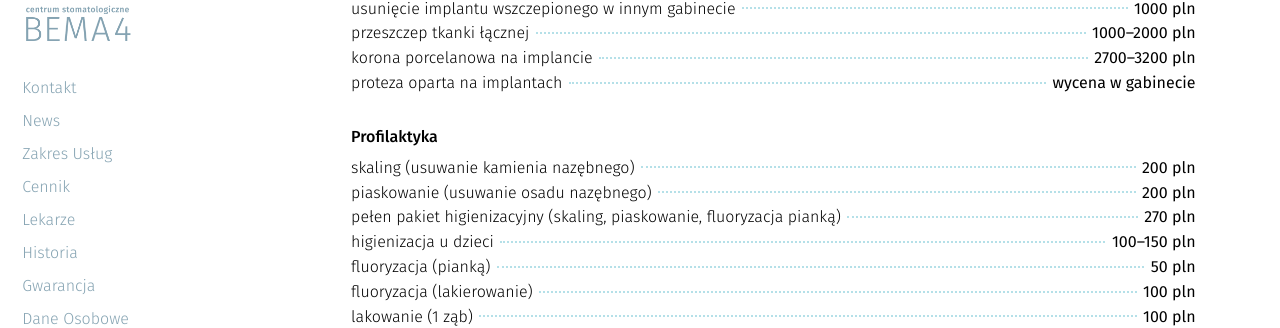
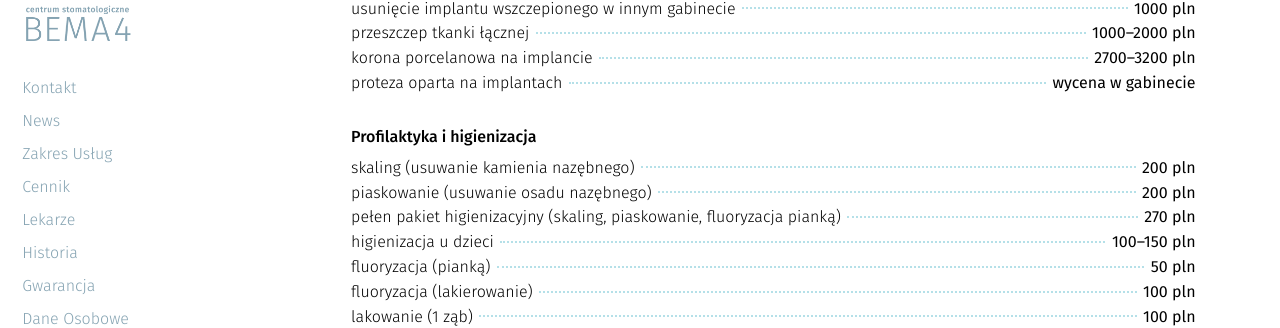
Before and after one commit to CSB4/bema4, a Jekyll site: the page built from index.html, in a window 1280 px wide and 900 px high, scrolled down 4297 px. Shown: the part 133-461 px from the top of the window. Built offline with Jekyll 4.4.1, drawn with Linux system fonts in a browser that asks for light colours; nearby versions of some CDN libraries.

Commit message:
profilaktyka i higienizacja

```diff
--- a/_slides/0000-03-03-cennik.markdown
+++ b/_slides/0000-03-03-cennik.markdown
@@ -103,7 +103,7 @@ published: true
 * <span>korona porcelanowa na implancie</span> <span>2700&ndash;3200 pln</span>
 * <span>proteza oparta na implantach</span> <span>wycena w gabinecie</span>
 
-## Profilaktyka
+<h2 id="profilaktyka">Profilaktyka i higienizacja</h2>
 
 * <span>skaling (usuwanie kamienia nazębnego)</span> <span>200 pln</span>
 * <span>piaskowanie (usuwanie osadu nazębnego)</span> <span>200 pln</span>
```
